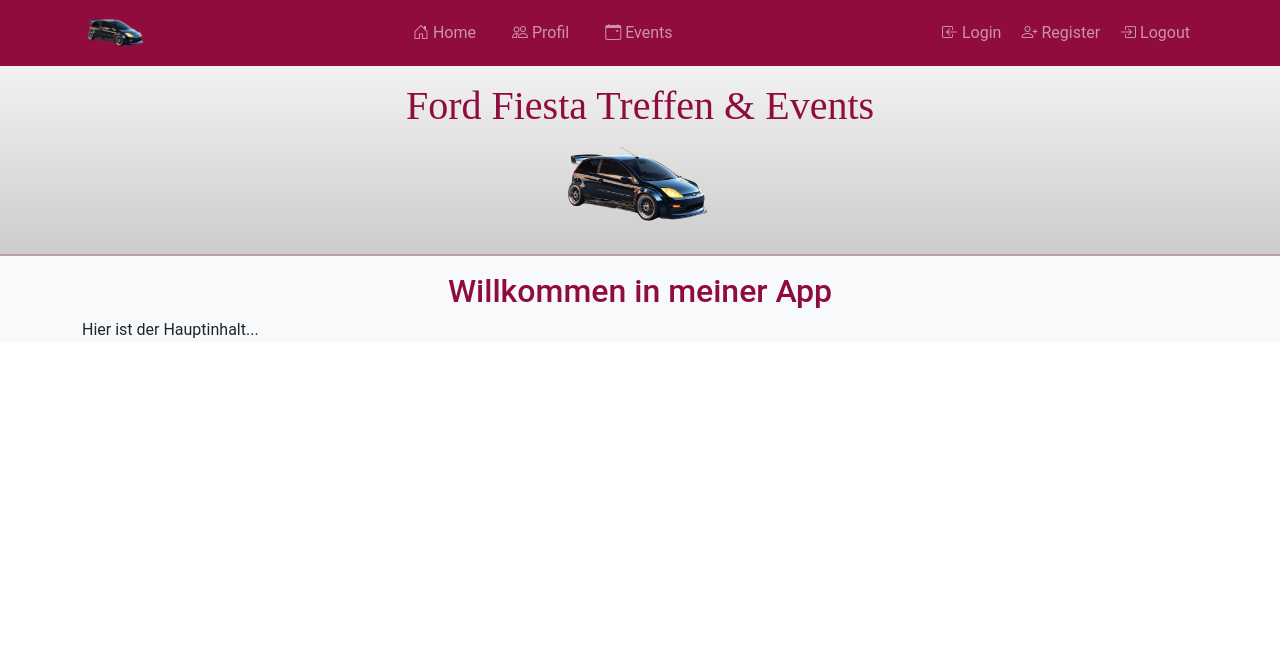
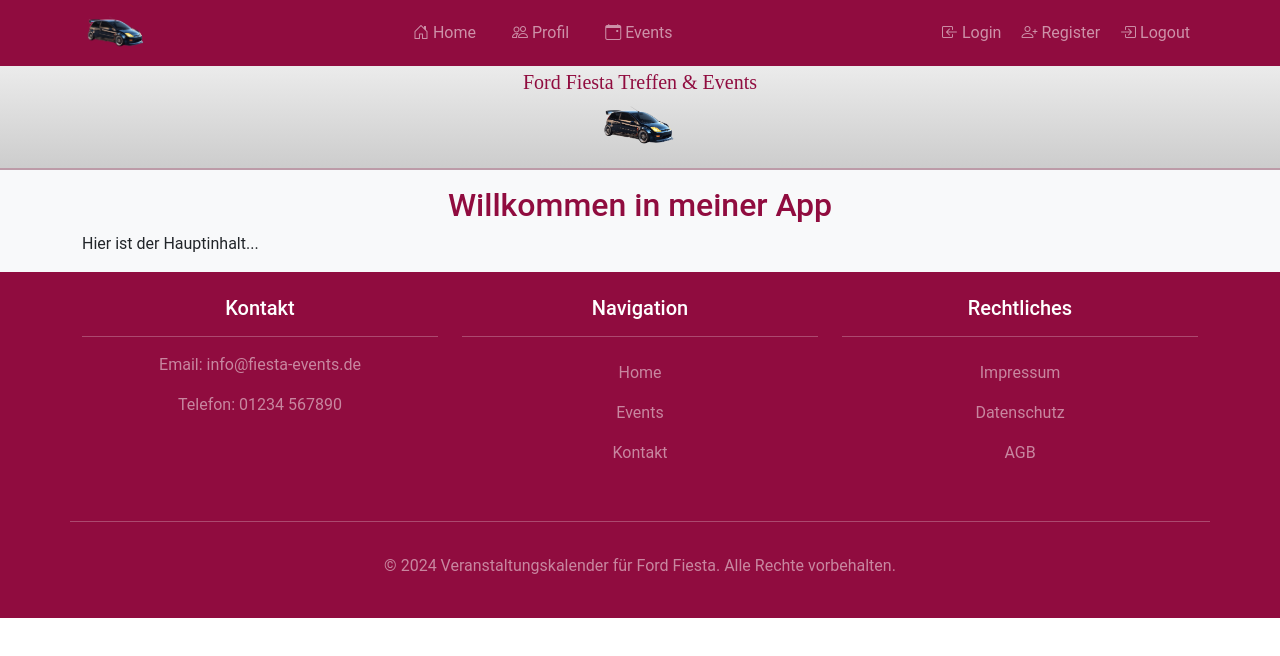
Before and after one commit to akocerke/veranstaltungskalender-f-r-Ford-Fiesta, a React (Create React App) app in the folder app/: page /events in a window 1280 px wide. Shown: the top 656 px of the page. Built offline with nearby package versions, Linux system fonts and the light colour scheme; a web font is replaced by a local one.

Commit message:
Footer erstellt

```diff
--- a/app/src/App.js
+++ b/app/src/App.js
@@ -3,15 +3,18 @@
 import "./styles/App.css";
 import { Container } from "react-bootstrap";
 import Header from "./components/Header";
+import Footer from "./components/Footer";
 
 function App() {
   return (
     <div className="App">
       <Header />
-      <Container>
+      <Container className="h-100">
         <h2 className="text-center">Willkommen in meiner App</h2>
         <p>Hier ist der Hauptinhalt...</p>
+
       </Container>
+      <Footer />
     </div>
   );
 }
--- /dev/null
+++ b/app/src/components/Footer.js
@@ -0,0 +1,46 @@
+// components/Footer.js
+import React from 'react';
+import { Container, Row, Col, Nav } from 'react-bootstrap';
+
+const Footer = () => {
+  return (
+    <footer className="text-white py-4">
+      <Container>
+        <Row>
+          <Col md={4} className='text-center'>
+            <h5>Kontakt</h5>
+            <hr></hr>
+            <p className="text-white-50">Email: info@fiesta-events.de</p>
+            <p className="text-white-50">Telefon: 01234 567890</p>
+          </Col>
+          <Col md={4}>
+            <h5 className='text-center'>Navigation</h5>
+            <hr></hr>
+            <Nav className="flex-column text-center">
+              <Nav.Link href="/" className="text-white-50">Home</Nav.Link>
+              <Nav.Link href="/events" className="text-white-50">Events</Nav.Link>
+              <Nav.Link href="/contact" className="text-white-50">Kontakt</Nav.Link>
+            </Nav>
+          </Col>
+          <Col md={4}>
+            <h5 className='text-center'>Rechtliches</h5>
+            <hr></hr>
+            <Nav className="flex-column text-center">
+              <Nav.Link href="/impressum" className="text-white-50">Impressum</Nav.Link>
+              <Nav.Link href="/datenschutz" className="text-white-50">Datenschutz</Nav.Link>
+              <Nav.Link href="/agb" className="text-white-50">AGB</Nav.Link>
+            </Nav>
+          </Col>
+        </Row>
+        <Row className="mt-5">
+            <hr></hr>
+          <Col className="text-center text-white-50 mt-3">
+            <p>&copy; 2024 Veranstaltungskalender für Ford Fiesta. Alle Rechte vorbehalten.</p>
+          </Col>
+        </Row>
+      </Container>
+    </footer>
+  );
+};
+
+export default Footer;
--- a/app/src/components/Header.js
+++ b/app/src/components/Header.js
@@ -5,9 +5,9 @@
 const HeroSection = () => (
   <div className="Header text-center sticky-top">
     <Navbar />
-    <div>
-      <h1 className="mt-3 headline">Ford Fiesta Treffen & Events</h1>
-      <img src={logo} alt="Logo" height="100" />
+    <div className="mt-1 mb-0">
+      <h5 className="headline">Ford Fiesta Treffen & Events</h5>
+      <img src={logo} alt="Logo" height="50" />
       <hr className="hr1 shadow-lg" />
     </div>
   </div>
--- a/app/src/styles/App.css
+++ b/app/src/styles/App.css
@@ -31,3 +31,12 @@
 .bg-nav{
     background-color: var(--highlight-color);
 }
+
+footer {
+    background-color: var(--highlight-color);
+    color: #ffffff;
+}
+
+footer .nav-link:hover{
+    color: #ffffff !important;
+}
```
